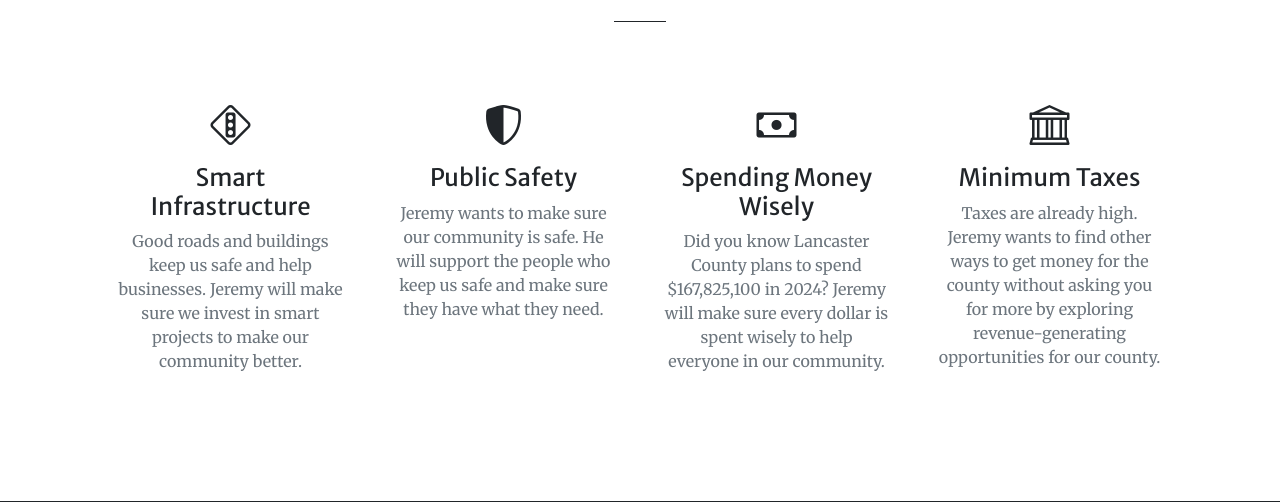
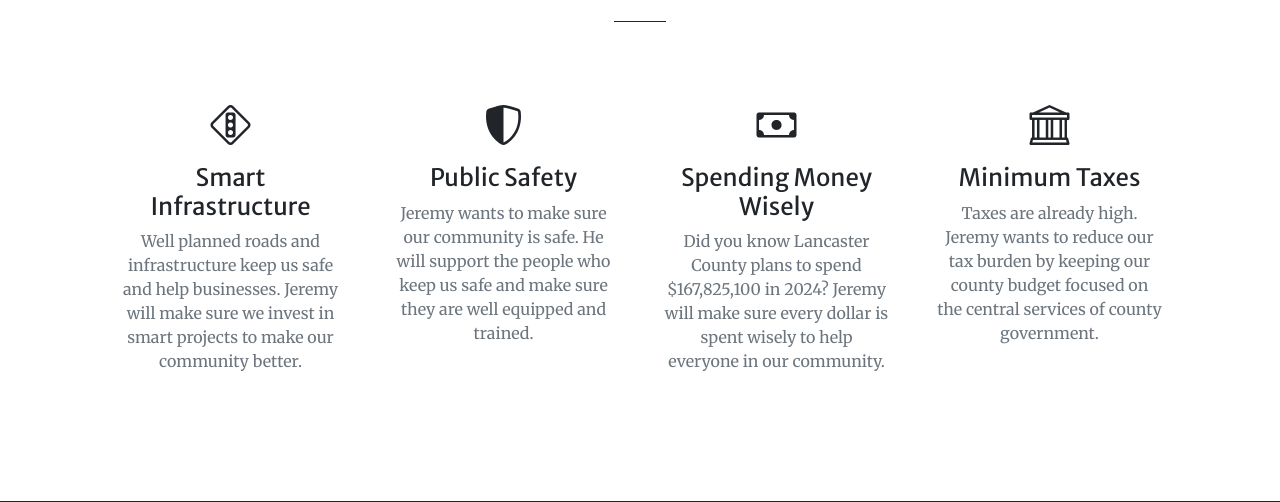
Before and after one commit to arkterra90/district_2, a Django app: page / in a window 1280 px wide. Shown: the part 1915-2417 px from the top of the page. Run offline with Django 5.2, Linux system fonts and the light colour scheme; some libraries are stand-ins or nearby versions.

Commit message:
Update index.html
updates to issues

```diff
--- a/district2/website/templates/website/index.html
+++ b/district2/website/templates/website/index.html
@@ -124,7 +124,7 @@
                     <div class="mt-5">
                         <div class="mb-2"><i class="bi-sign-stop-lights fs-1 text-primary"></i></div>
                         <h3 class="h4 mb-2">Smart Infrastructure</h3>
-                        <p class="text-muted mb-0">Good roads and buildings keep us safe and help businesses. Jeremy will make sure we invest in smart projects to make our community better.</p>
+                        <p class="text-muted mb-0">Well planned roads and infrastructure keep us safe and help businesses. Jeremy will make sure we invest in smart projects to make our community better.</p>
                     </div>
                 </div>
 
@@ -133,7 +133,7 @@
                     <div class="mt-5">
                         <div class="mb-2"><i class="bi-shield-shaded fs-1 text-primary"></i></div>
                         <h3 class="h4 mb-2">Public Safety</h3>
-                        <p class="text-muted mb-0">Jeremy wants to make sure our community is safe. He will support the people who keep us safe and make sure they have what they need.</p>
+                        <p class="text-muted mb-0">Jeremy wants to make sure our community is safe. He will support the people who keep us safe and make sure they are well equipped and trained.</p>
                     </div>
                 </div>
 
@@ -151,7 +151,7 @@
                     <div class="mt-5">
                         <div class="mb-2"><i class="bi-bank fs-1 text-primary"></i></div>
                         <h3 class="h4 mb-2">Minimum Taxes</h3>
-                        <p class="text-muted mb-0">Taxes are already high. Jeremy wants to find other ways to get money for the county without asking you for more by exploring revenue-generating opportunities for our county.</p>
+                        <p class="text-muted mb-0">Taxes are already high. Jeremy wants to reduce our tax burden by keeping our county budget focused on the central services of county government.</p>
                     </div>
                 </div>
 
```
